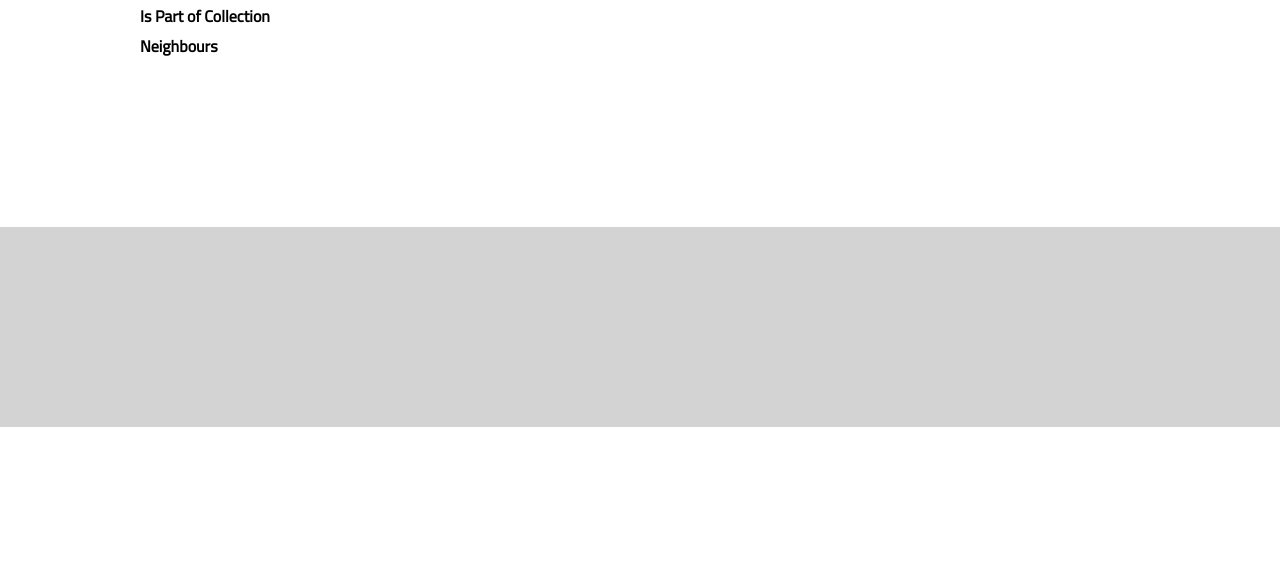
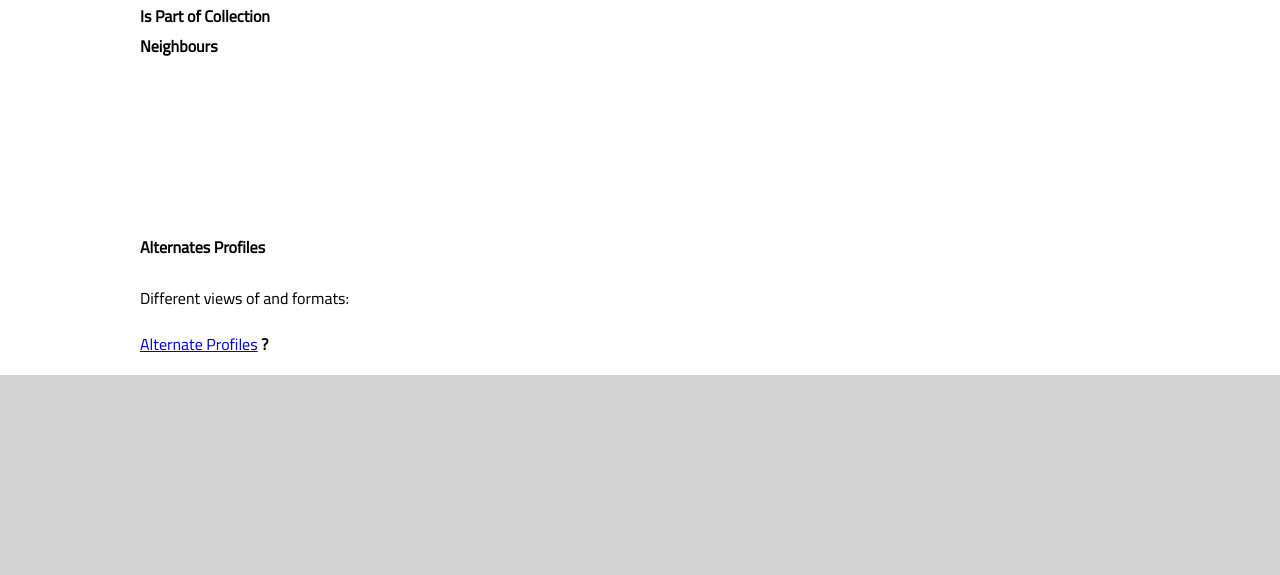
Before and after one commit to surroundaustralia/tb16pix, a Python web app: template view/templates/cell.html in a window 1280 px wide. Shown: the part 412-987 px from the top of the page. Before the commit the page ends 839 px from the top, so only its background shows below. Run offline with Jinja, Linux system fonts and the light colour scheme; the template is opened without the code that fills it, so the values that code supplies are empty.

Commit message:
altviews on Cell

```diff
--- a/model/dataset.py
+++ b/model/dataset.py
@@ -4,6 +4,7 @@ from .profiles import *
 from config import *
 from utils import calculate_neighbours, get_collections
 import markdown
+
 
 class Dataset:
     def __init__(
--- a/view/templates/cell.html
+++ b/view/templates/cell.html
@@ -37,4 +37,12 @@
       </div>
     </dd>
   </dl>
+  <div id="altprofiles">
+    <h4>Alternates Profiles</h4>
+    <p>Different views of and formats:</p>
+    <p>
+      <a href="?_profile=alt">Alternate Profiles</a>
+      <span class="tooltip" style="font-weight:bold;">?<span class="tooltiptext">Different Media Types (HTML, text, RDF, JSON etc.) and different information model views, <em>profiles</em>, are available for this resource.</span></span>
+    </p>
+  </div>
 {% endblock %}
```
